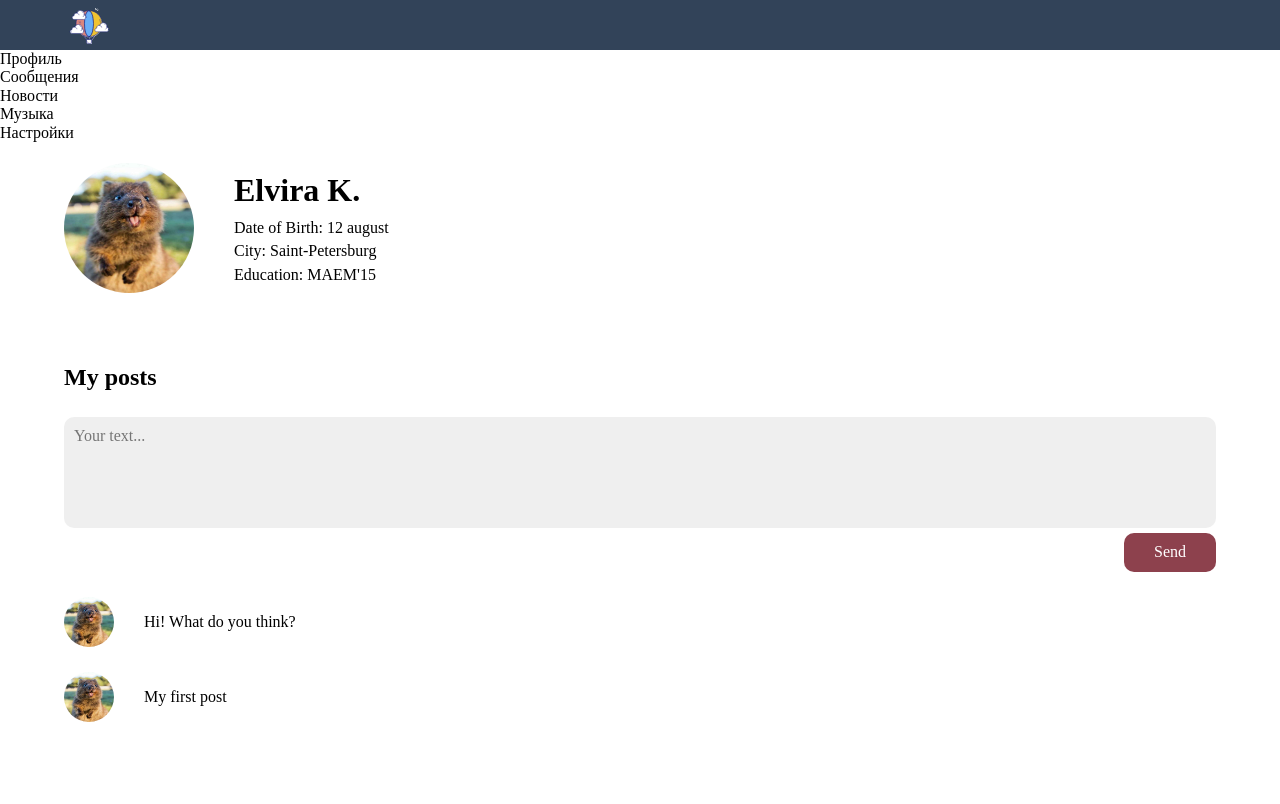
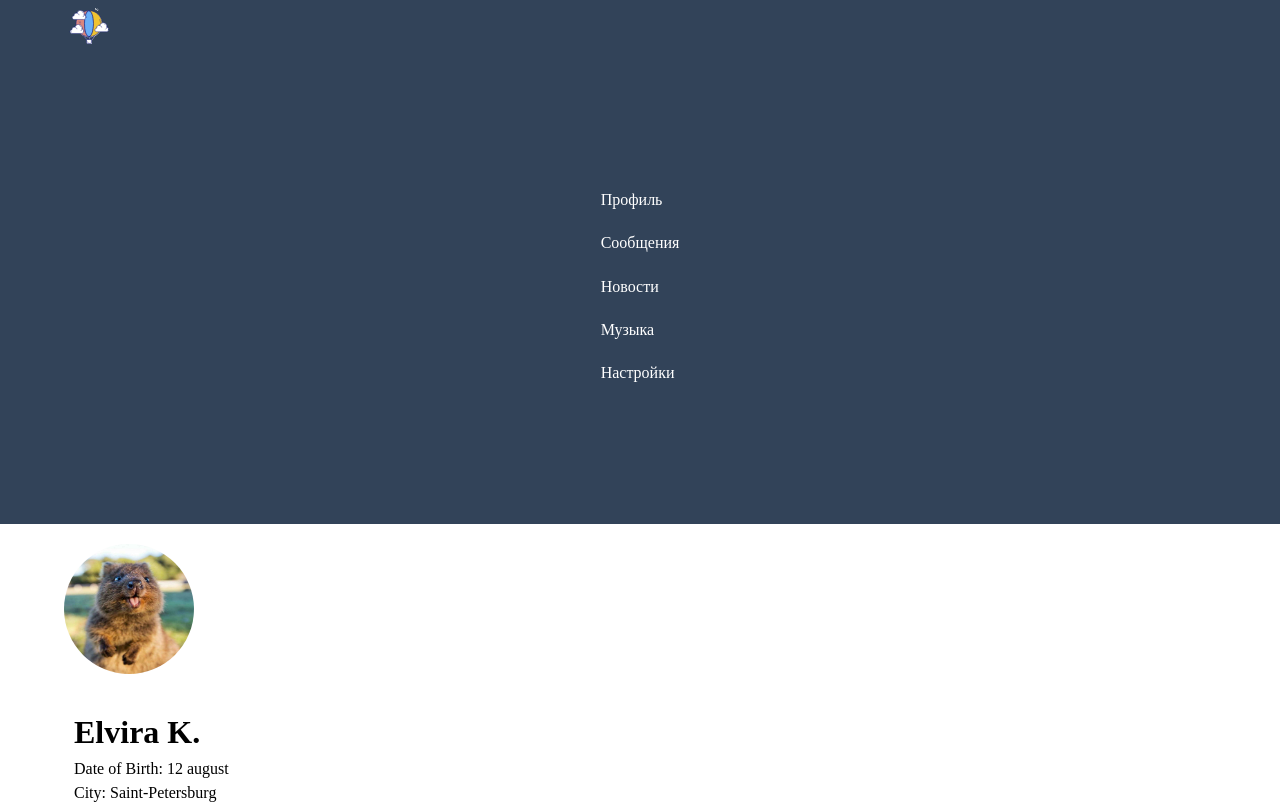
Before and after one commit to Elvira-del/social-network, a React (Create React App) app: page / in a window 1280 px wide. Shown: the top 804 px of the page. Built offline with nearby package versions, Linux system fonts and the light colour scheme.

Commit message:
feat: add navbar style

```diff
--- a/src/styles/scss/abstracts/_mixins.scss
+++ b/src/styles/scss/abstracts/_mixins.scss
@@ -1,6 +1,5 @@
 @mixin grid($gap: 0, $justify: normal, $align: center) {
   display: grid;
-  grid-auto-flow: column;
   justify-content: $justify;
   align-items: $align;
   gap: $gap;
--- a/src/styles/scss/layout/_header.scss
+++ b/src/styles/scss/layout/_header.scss
@@ -2,15 +2,8 @@
   @include grid(0, normal, center);
   min-height: 6vh;
   background-color: #324359;
-  color: #fff;
 
   &__wrap {
-    @include grid(0, space-between, center);
-  }
-
-  .nav {
-    &__list {
-      @include grid(25px, end, center);
-    }
+    @include grid(0, normal, center);
   }
 }
--- /dev/null
+++ b/src/styles/scss/layout/_navbar.scss
@@ -0,0 +1,12 @@
+.navbar {
+  height: 100%;
+  background-color: #324359;
+}
+
+.nav {
+  &__list {
+    @include grid(25px, center, normal);
+    padding: 11%;
+    color: #fff;
+  }
+}
--- a/src/styles/scss/main.scss
+++ b/src/styles/scss/main.scss
@@ -7,6 +7,7 @@
 
 @import "./layout/grid";
 @import "./layout/header";
+@import "./layout/navbar";
 @import "./layout/posts";
 @import "./layout/user";
 
```
